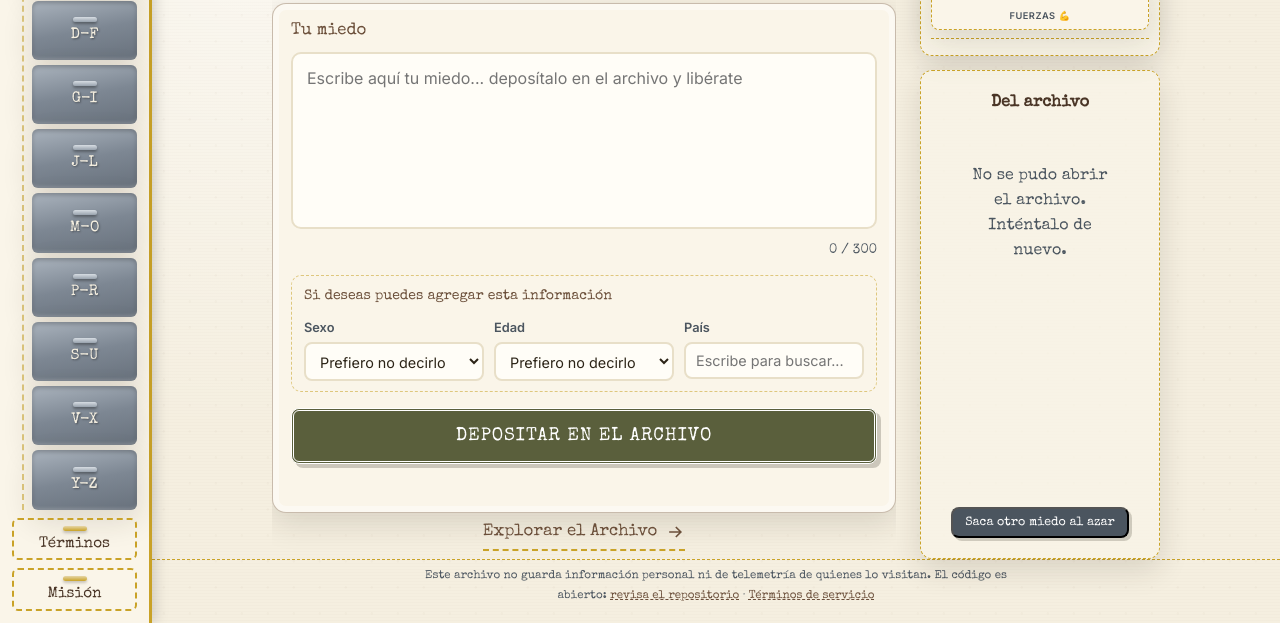
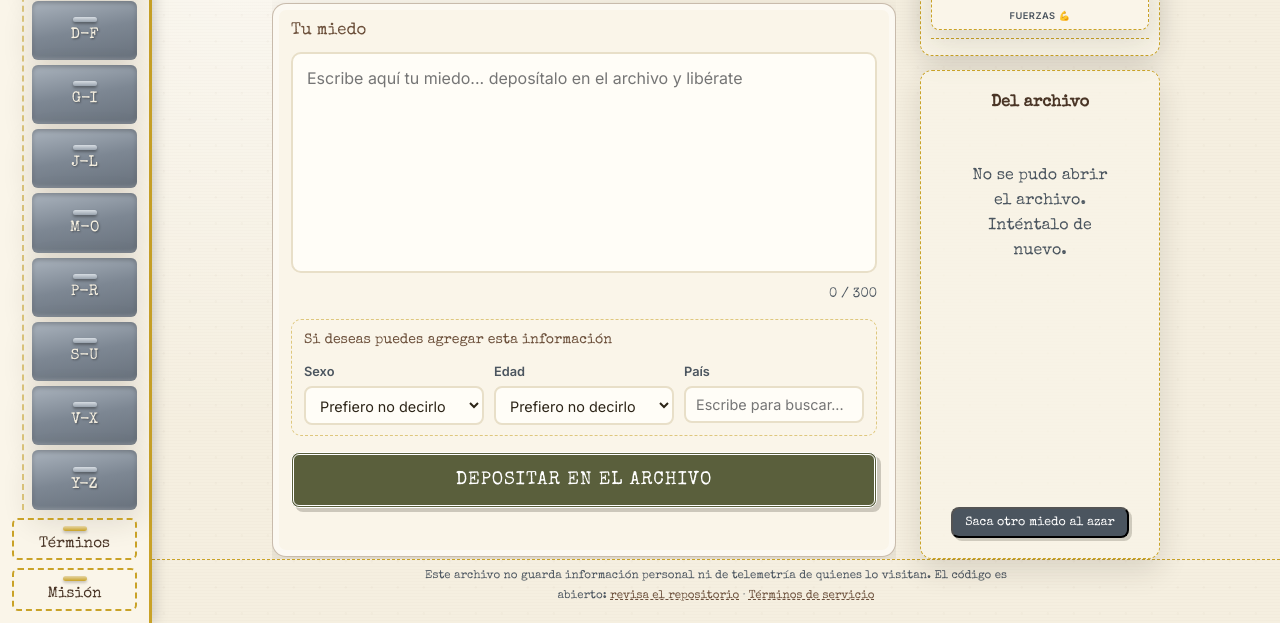
Before and after one commit to nocloudware/ArchMiedos, a website: page frontend/index.html in a window 1280 px wide. Shown: the part 177-800 px from the top of the page. Drawn offline with nearby package versions, Linux system fonts and the light colour scheme; no server answers.

Commit message:
chore: eliminar link Explorar el Archivo y estilos huerfanos

```diff
--- a/frontend/index.html
+++ b/frontend/index.html
@@ -140,12 +140,6 @@
         <p id="form-message" class="form-message" role="status"></p>
       </section>
 
-      <footer class="site-footer">
-        <a class="explore-link" href="/archive.html">
-          Explorar el Archivo
-          <svg width="20" height="20" viewBox="0 0 24 24" fill="none" stroke="currentColor" stroke-width="2" aria-hidden="true"><path d="M5 12h14M13 6l6 6-6 6" /></svg>
-        </a>
-      </footer>
     </section>
 
     <aside class="home-side">
--- a/frontend/styles/main.css
+++ b/frontend/styles/main.css
@@ -663,24 +663,6 @@ body {
   text-align: center;
 }
 
-/* ---------- Footer ---------- */
-.site-footer { text-align: center; padding: 32px 0 56px; }
-
-.explore-link {
-  display: inline-flex;
-  align-items: center;
-  gap: 8px;
-  font-family: var(--font-retro);
-  font-size: 1.05rem;
-  color: var(--brown);
-  text-decoration: none;
-  border-bottom: 2px dashed var(--gold);
-  padding-bottom: 4px;
-  transition: color 0.2s ease, border-color 0.2s ease;
-}
-
-.explore-link:hover { color: var(--brown-dark); border-color: var(--brown-dark); }
-
 /* ---------- Disclaimer ---------- */
 .disclaimer-footer {
   text-align: center;
@@ -982,8 +964,7 @@ body {
   }
 
   .dashboard .home-main > .home-hero,
-  .dashboard .home-main > .hero,
-  .dashboard .home-main > .site-footer { flex: 0 0 auto; }
+  .dashboard .home-main > .hero { flex: 0 0 auto; }
 
   .dashboard .home-hero { padding: 4px 0 0; }
   .dashboard .home-hero .brand-title { font-size: clamp(1.4rem, 3vw, 1.9rem); }
@@ -1003,8 +984,6 @@ body {
   }
 
   .dashboard .fear-input { flex: 1 1 auto; min-height: 120px; resize: none; }
-
-  .dashboard .site-footer { padding: 2px 0 8px; margin-top: 0; }
 
   .dashboard .home-side { min-height: 0; display: flex; flex-direction: column; gap: 14px; }
 
--- a/frontend/sw.js
+++ b/frontend/sw.js
@@ -1,4 +1,4 @@
-const CACHE = 'archmiedos-1786477575399';
+const CACHE = 'archmiedos-1786477651119';
 const SHELL = [
   '/',
   '/index.html',
```
